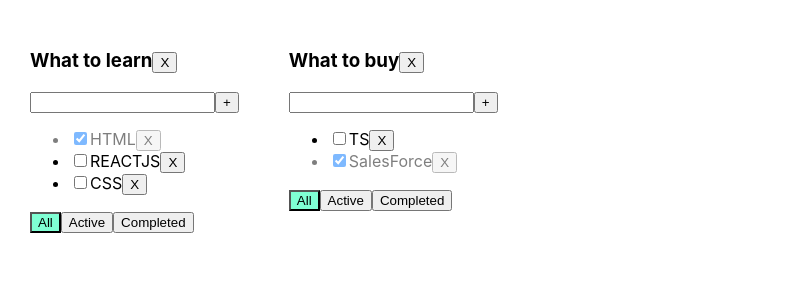
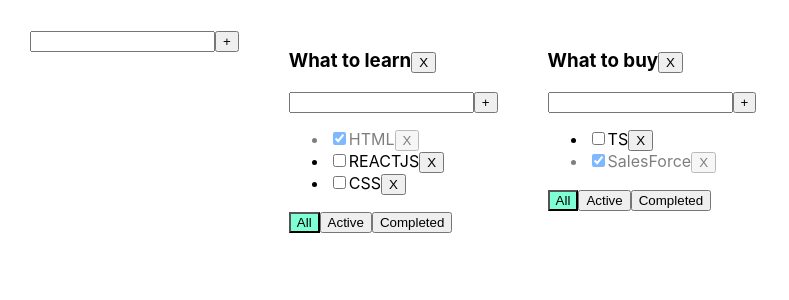
Before and after one commit to DzmitryYesis/TodolistByYesis, a React (Create React App) app: page / in a window 1280 px wide. Shown: the top 300 px of the page, without its empty margins (0-789 px from the left). Built offline with nearby package versions, Linux system fonts and the light colour scheme.

Commit message:
Step 6.1. Added component for add newTask or newTodolist.

```diff
--- a/src/App.tsx
+++ b/src/App.tsx
@@ -2,6 +2,7 @@ import React, {useState} from 'react';
 import './App.css';
 import Todolists, {TasksType} from './Todolists';
 import {v1} from 'uuid';
+import InputForAdd from './components/InputForAdd';
 
 export type FilterType = 'all' | 'active' | 'completed'
 
@@ -53,10 +54,16 @@ function App() {
     const removeTodolist = (todolistId: string) => {
         setTodolists(todolists.filter(tl => tl.id !== todolistId))
     }
+    const addTodolist = (newTitle:string) => {
+        let newTodolist:TodolistsTaskType={id:v1(), todolistTitle:newTitle, filter:'all'}
+      setTodolists([newTodolist, ...todolists])
+        setTasks({...tasks, [newTodolist.id]:[]})
+    }
 
 
     return (
         <div className="App">
+            <InputForAdd item={addTodolist}/>
             {
                 todolists.map(tl => {
                     let tasksFiltered = tasks[tl.id]
@@ -78,6 +85,7 @@ function App() {
                             addTask={addTask}
                             changeStatus={changeStatus}
                             removeTodolist={removeTodolist}
+                            addTodolist={addTodolist}
                         />
                     )
                 })
--- a/src/Todolists.tsx
+++ b/src/Todolists.tsx
@@ -1,5 +1,6 @@
 import React, {ChangeEvent, KeyboardEvent, useState} from 'react';
 import {FilterType} from './App';
+import InputForAdd from './components/InputForAdd';
 
 export type TasksType = {
     id: string
@@ -18,6 +19,7 @@ type TodolistType = {
     addTask: (todolistId: string, newTitle: string) => void
     changeStatus: (todolistId: string, taskId: string, newIsDone: boolean) => void
     removeTodolist: (todolistId: string) => void
+    addTodolist: (newTitle: string) => void
 }
 
 export const Todolists = ({
@@ -30,40 +32,18 @@ export const Todolists = ({
                               addTask,
                               changeStatus,
                               removeTodolist,
+                              addTodolist,
                               ...props
                           }: TodolistType) => {
 
-    const [title, setTitle] = useState('')
-    const [error, setError] = useState<string | null>(null)
-
-    const addTaskHandler = () => {
-        if (title.trim() !== '') {
-            addTask(todolistId, title)
-            setTitle('')
-        } else {
-            setError('Incorrect title')
-        }
-    }
-    const onChangeTitleHandler = (e: ChangeEvent<HTMLInputElement>) => {
-        setError('')
-        setTitle(e.currentTarget.value)
-    }
-    const addTaskOnKeyPressHandler = (e: KeyboardEvent<HTMLInputElement>) => {
-        if (title.trim() !== '') {
-            if (e.charCode === 13) {
-                addTask(todolistId, title)
-                setTitle('')
-            }
-        } else {
-            setError('Incorrect title')
-        }
-    }
 
     const filterAll = () => changeFilter(todolistId, 'all')
     const filterActive = () => changeFilter(todolistId, 'active')
     const filterCompleted = () => changeFilter(todolistId, 'completed')
     const removeTodolistHandler = () => removeTodolist(todolistId)
-
+    const functionForAddTask = (title: string) => {
+        addTask(todolistId, title)
+    }
 
     return (
         <div>
@@ -71,12 +51,7 @@ export const Todolists = ({
                 {todolistTitle}
                 <button onClick={removeTodolistHandler}>X</button>
             </h3>
-            <div>
-                <input className={error ? 'error' : ''} value={title} onChange={onChangeTitleHandler}
-                       onKeyPress={addTaskOnKeyPressHandler}/>
-                <button onClick={addTaskHandler}>+</button>
-                {error && <div className={'errorMessage'}>{error}</div>}
-            </div>
+            <InputForAdd item={functionForAddTask}/>
             <ul>
                 {
                     tasks.map(t => {
--- /dev/null
+++ b/src/components/InputForAdd.tsx
@@ -0,0 +1,45 @@
+import React, {ChangeEvent, KeyboardEvent, useState} from 'react';
+
+type InputForAddType={
+    item:(newTitle:string)=>void
+}
+
+const InputForAdd = ({item,...props}:InputForAddType) => {
+
+    const [title, setTitle] = useState('')
+    const [error, setError] = useState<string | null>(null)
+
+    const addTaskHandler = () => {
+        if (title.trim() !== '') {
+            item(title)
+            setTitle('')
+        } else {
+            setError('Incorrect title')
+        }
+    }
+    const onChangeTitleHandler = (e: ChangeEvent<HTMLInputElement>) => {
+        setError('')
+        setTitle(e.currentTarget.value)
+    }
+    const addTaskOnKeyPressHandler = (e: KeyboardEvent<HTMLInputElement>) => {
+        if (title.trim() !== '') {
+            if (e.charCode === 13) {
+                item(title)
+                setTitle('')
+            }
+        } else {
+            setError('Incorrect title')
+        }
+    }
+
+    return (
+        <div>
+            <input className={error ? 'error' : ''} value={title} onChange={onChangeTitleHandler}
+                   onKeyPress={addTaskOnKeyPressHandler}/>
+            <button onClick={addTaskHandler}>+</button>
+            {error && <div className={'errorMessage'}>{error}</div>}
+        </div>
+    );
+};
+
+export default InputForAdd;
```
